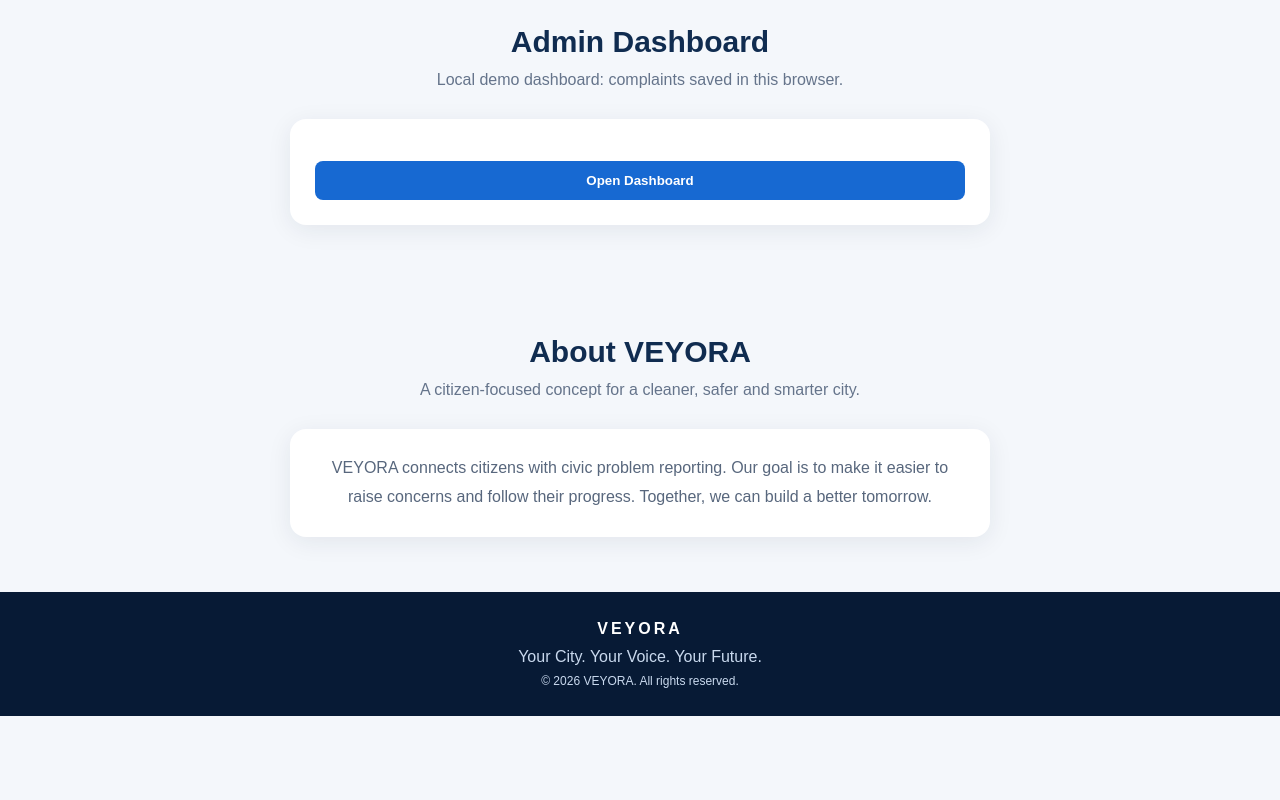
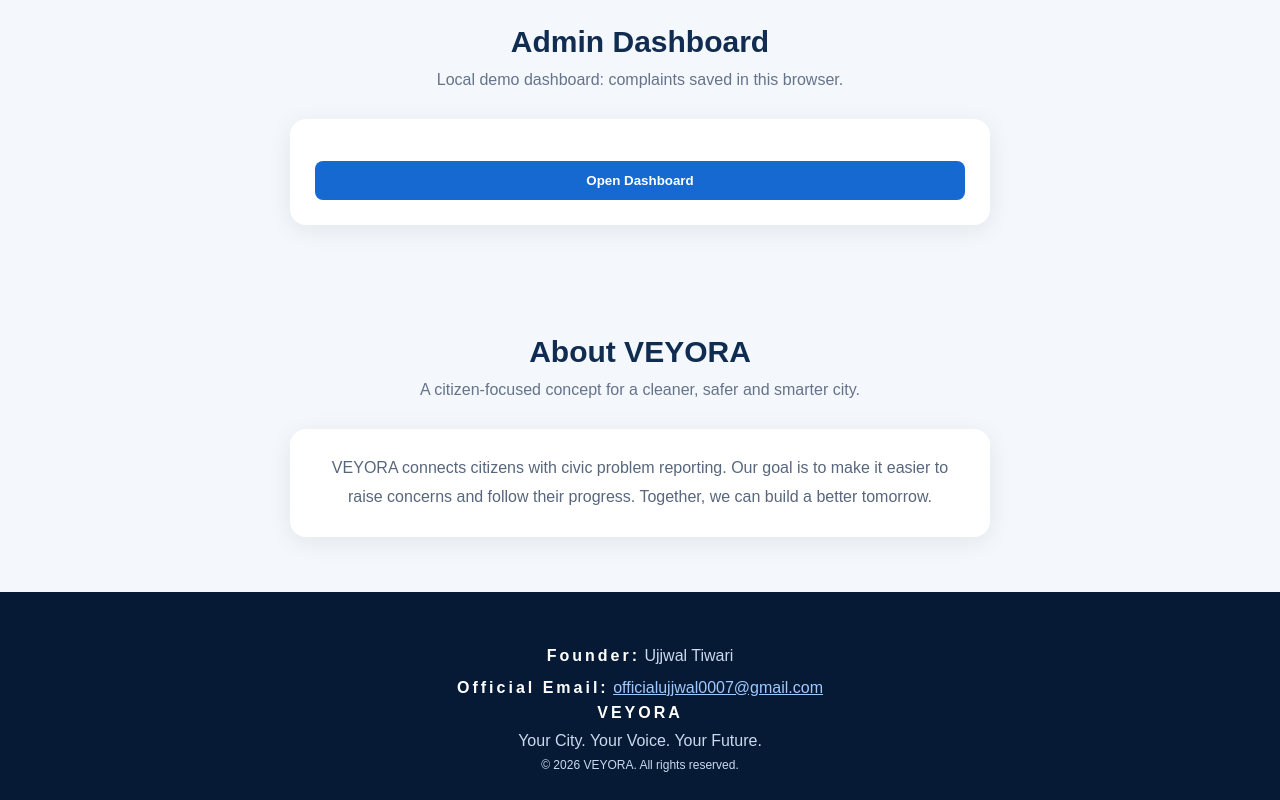
Before and after one commit to ujjwal2965/VEYORA, a plain HTML site: page index.html in a window 1280 px wide. Shown: the part 2992-3792 px from the top of the page. Before the commit the page ends 3708 px from the top, so only its background shows below. Drawn offline with Linux system fonts and the light colour scheme.

Commit message:
Update index.html

```diff
--- a/index.html
+++ b/index.html
@@ -202,6 +202,14 @@ footer strong{color:white;letter-spacing:3px}
 </main>
 
 <footer>
+<div style="margin-top:20px;line-height:2">
+  <p><strong>Founder:</strong> Ujjwal Tiwari</p>
+  <p><strong>Official Email:</strong>
+    <a href="mailto:officialujjwal0007@gmail.com" style="color:#9fcaff">
+      officialujjwal0007@gmail.com
+    </a>
+  </p>
+</div>
  <strong>VEYORA</strong>
  <p style="margin-top:10px">Your City. Your Voice. Your Future.</p>
  <p style="margin-top:8px;font-size:12px">© 2026 VEYORA. All rights reserved.</p>
```
